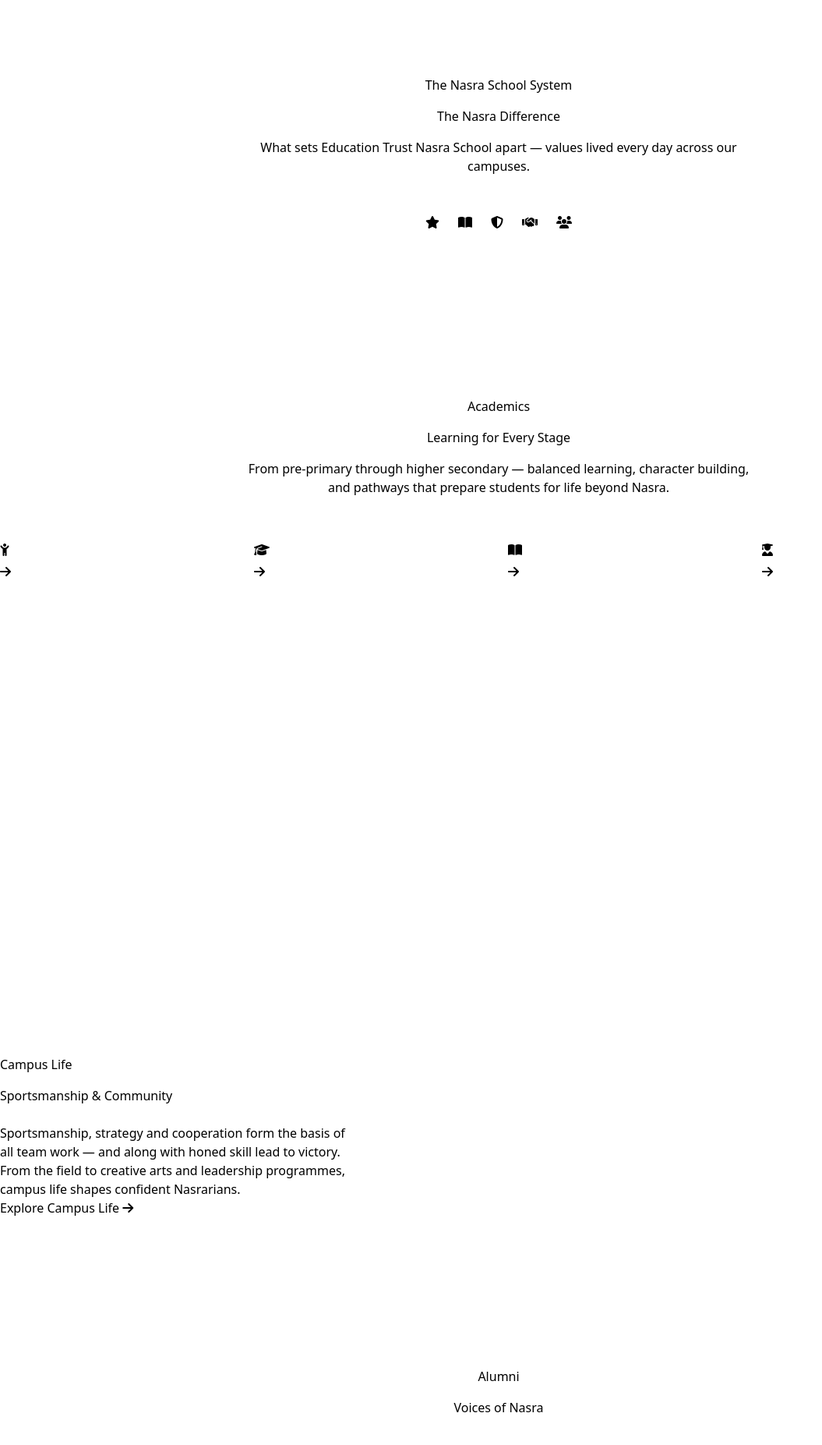
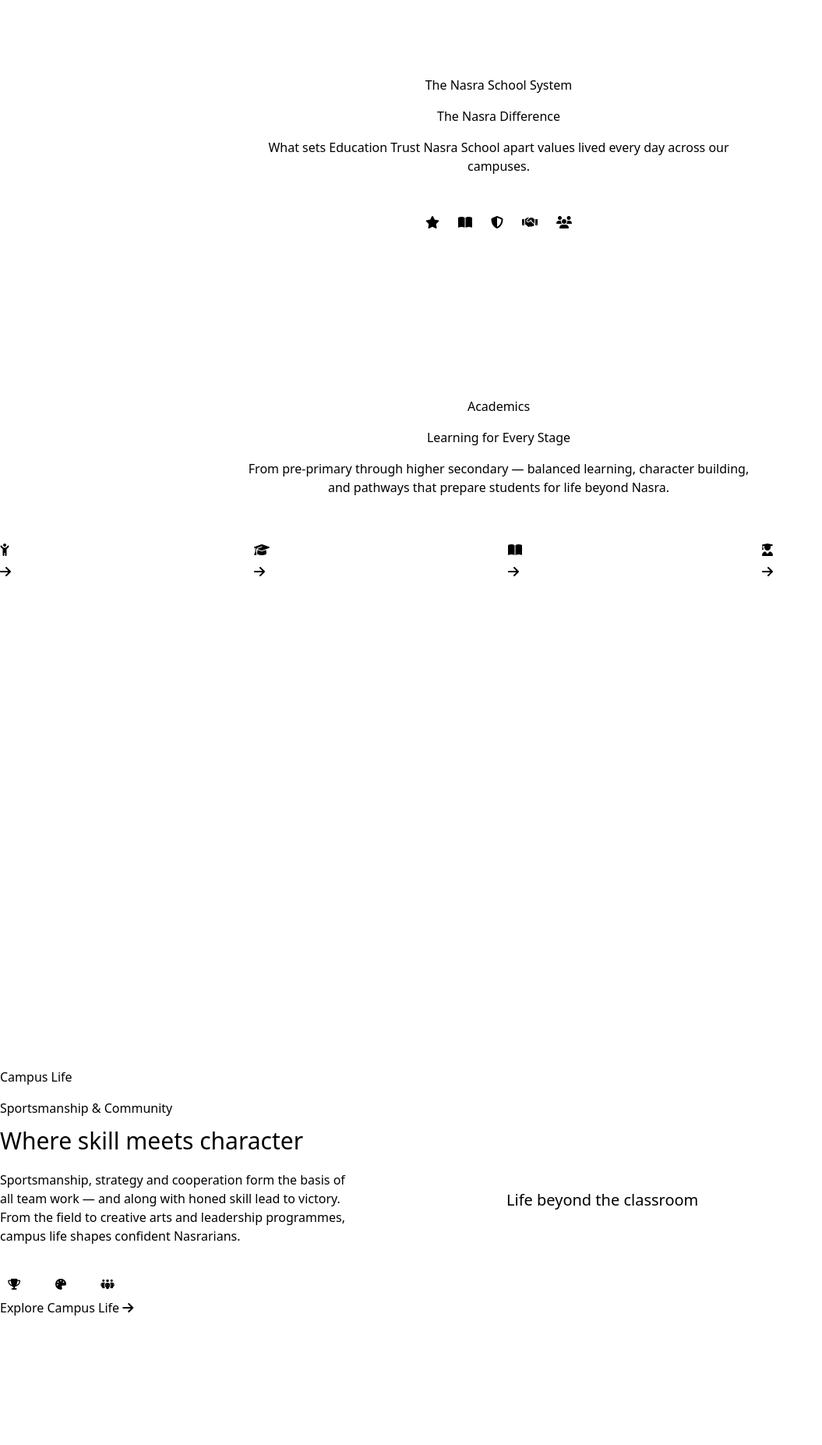
Before and after one commit to dev-ashir768/nasra-school, a PHP site: template app/views/pages/home.php in a window 1280 px wide. Shown: the part 1006-2859 px from the top of the page at 78% size, without its empty margins (0-1055 px from the left). Run offline with PHP 8.4, Linux system fonts and the light colour scheme; the template is opened without the code that fills it, so the values that code supplies are empty; some libraries are stand-ins or nearby versions.

Commit message:
feat: update campus life section with new layout and styling enhancements
Revise the campus life section on the home page to include a new layout with improved HTML structure and additional content highlighting key pillars of campus life. Update CSS styles for the section and mosaic items, enhancing visual appeal and interactivity. These changes aim to enrich user experience by better showcasing student activities and community engagement.

```diff
--- a/app/views/pages/home.php
+++ b/app/views/pages/home.php
@@ -164,7 +164,7 @@ $legacyPillars = [
         <div class="mx-auto max-w-2xl text-center" data-animate="fade-up">
             <p class="eyebrow justify-center">The Nasra School System</p>
             <h2 id="difference-title" class="section-title mt-4">The Nasra Difference</h2>
-            <p class="lead mt-4">What sets Education Trust Nasra School apart — values lived every day across our campuses.</p>
+            <p class="lead mt-4">What sets Education Trust Nasra School apart values lived every day across our campuses.</p>
         </div>
 
         <!-- 5 cards: wrap + center so the last row never looks incomplete -->
@@ -257,24 +257,50 @@ $campusMosaic = [
     ['hero-2',    'Students in Nasra School uniforms'],
     ['legacy-1',  'Students on a Nasra School campus'],
 ];
+$campusPillars = [
+    ['fa-trophy',     'Sportsmanship'],
+    ['fa-palette',    'Creative Arts'],
+    ['fa-people-group', 'Leadership'],
+];
 ?>
-<section class="overflow-hidden bg-surface-soft py-20 lg:py-24">
-    <div class="container grid items-center gap-12 lg:grid-cols-[1.05fr_1fr] lg:gap-16 xl:gap-20">
+<section class="campus-section relative overflow-hidden py-20 lg:py-28" aria-labelledby="campus-title">
+    <div class="pointer-events-none absolute inset-0" aria-hidden="true">
+        <div class="absolute -left-20 top-1/4 h-72 w-72 rounded-full bg-primary/10 blur-3xl"></div>
+        <div class="absolute -right-16 bottom-0 h-80 w-80 rounded-full bg-accent/20 blur-3xl"></div>
+    </div>
+
+    <div class="container relative grid items-center gap-14 lg:grid-cols-[0.95fr_1.05fr] lg:gap-16 xl:gap-20">
         <div data-animate="fade-right">
             <p class="eyebrow">Campus Life</p>
-            <h2 class="section-title mt-4">Sportsmanship &amp; Community</h2>
-            <p class="lead mt-6 max-w-md">
+            <h2 id="campus-title" class="section-title mt-4">Sportsmanship &amp; Community</h2>
+            <p class="mt-3 font-script text-2xl text-primary/70 md:text-3xl">Where skill meets character</p>
+            <p class="lead mt-5 max-w-md">
                 Sportsmanship, strategy and cooperation form the basis of all team work — and along with honed skill lead to victory. From the field to creative arts and leadership programmes, campus life shapes confident Nasrarians.
             </p>
-            <a href="<?= base_url('campus-life') ?>" class="btn btn-primary mt-8">Explore Campus Life <i class="fa-solid fa-arrow-right"></i></a>
+
+            <ul class="mt-8 flex flex-wrap gap-x-6 gap-y-3" aria-label="Campus life pillars">
+                <?php foreach ($campusPillars as [$icon, $label]): ?>
+                    <li class="inline-flex items-center gap-2.5 text-sm font-semibold text-primary">
+                        <span class="grid h-9 w-9 place-items-center rounded-full bg-primary/10 text-primary">
+                            <i class="fa-solid <?= $icon ?>"></i>
+                        </span>
+                        <?= e($label) ?>
+                    </li>
+                <?php endforeach; ?>
+            </ul>
+
+            <a href="<?= base_url('campus-life') ?>" class="btn btn-primary mt-10">Explore Campus Life <i class="fa-solid fa-arrow-right"></i></a>
         </div>
 
-        <div class="ss-mosaic mx-auto w-full max-w-md lg:max-w-none" data-animate="fade-left">
-            <?php foreach ($campusMosaic as $i => [$img, $alt]): ?>
-                <div class="ss-mosaic__item ss-mosaic__item--<?= $i + 1 ?>">
-                    <?= photo("home/{$img}.jpg", $alt, 'h-full w-full') ?>
-                </div>
-            <?php endforeach; ?>
+        <div class="campus-mosaic-wrap relative mx-auto w-full max-w-lg lg:max-w-none" data-animate="fade-left">
+            <div class="ss-mosaic" aria-label="Life at Nasra School">
+                <?php foreach ($campusMosaic as $i => [$img, $alt]): ?>
+                    <div class="ss-mosaic__item ss-mosaic__item--<?= $i + 1 ?>">
+                        <?= photo("home/{$img}.jpg", $alt, 'h-full w-full') ?>
+                    </div>
+                <?php endforeach; ?>
+            </div>
+            <p class="mt-5 text-center font-script text-xl text-primary/60 lg:text-left">Life beyond the classroom</p>
         </div>
     </div>
 </section>
```
Also changed, not shown: public/assets/css/app.css.
